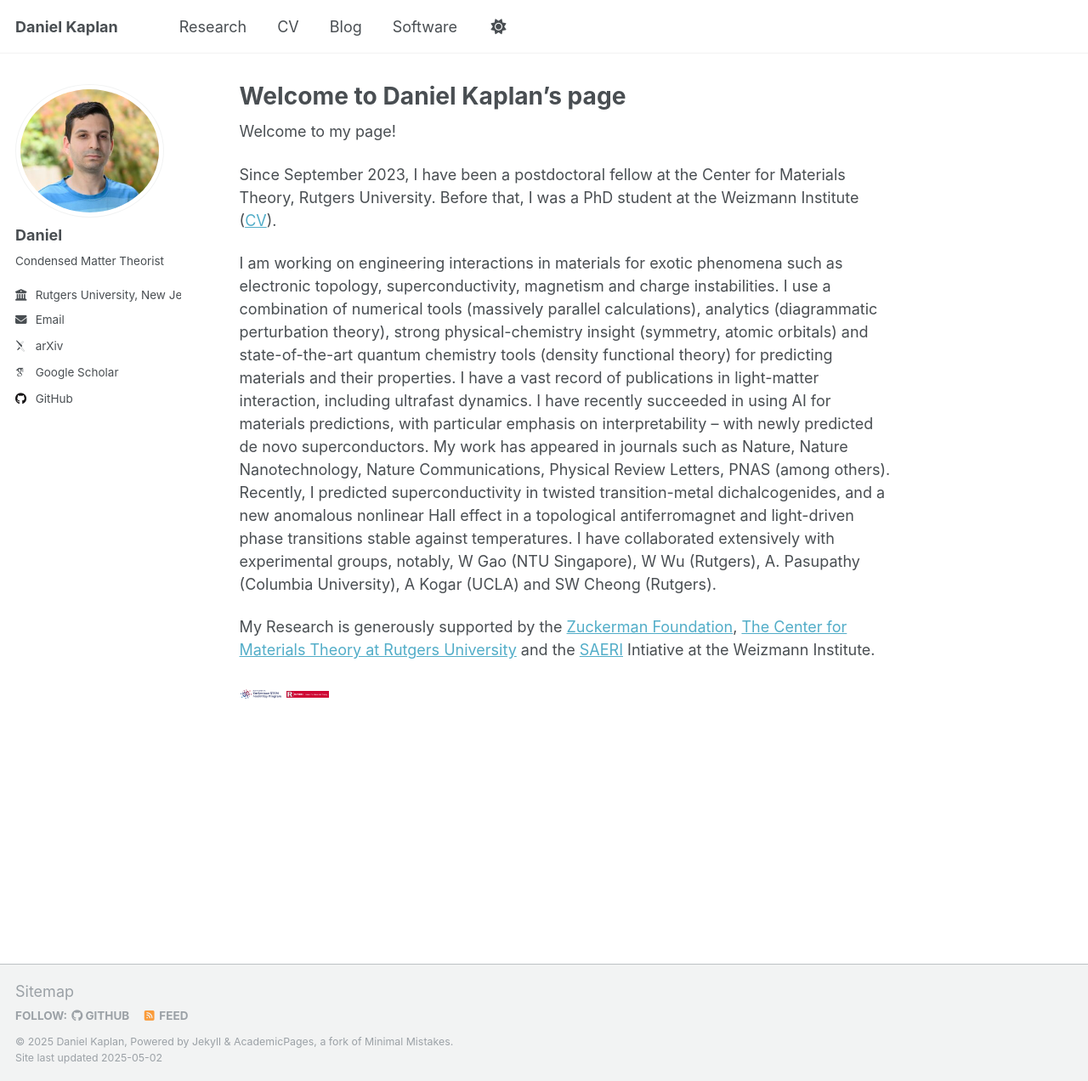
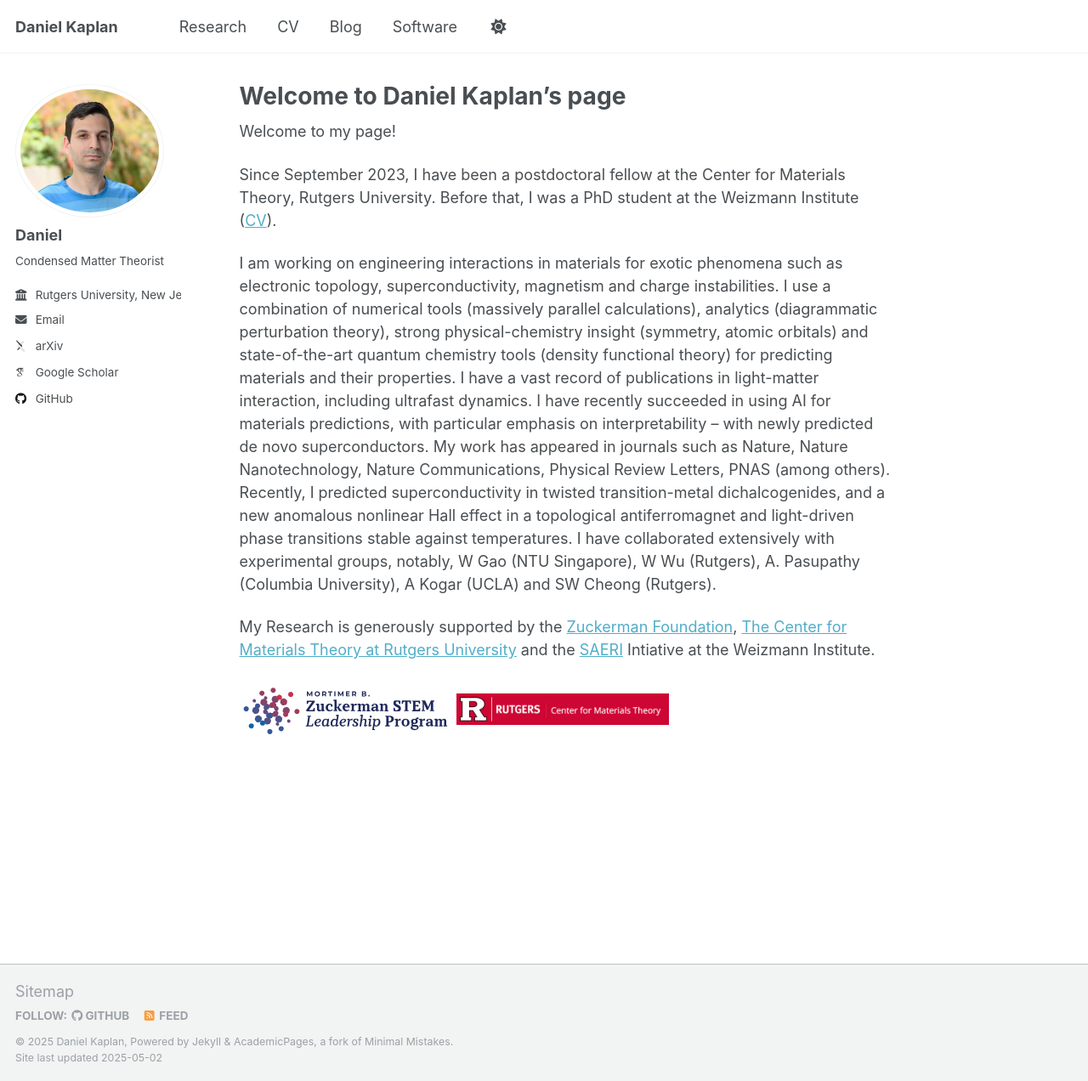
Before and after one commit to danielkaplan137/danielkaplan137.github.io, a Jekyll site: the page built from _pages/about.md, in a window 1280 px wide and 1272 px high. Shown: the whole window at 85% size. Built offline with Jekyll 4.4.1, drawn with Linux system fonts in a browser that asks for light colours; some web fonts are replaced.

Commit message:
Update about.md

```diff
--- a/_pages/about.md
+++ b/_pages/about.md
@@ -16,5 +16,5 @@ Before that, I was a PhD student at the Weizmann Institute ([CV](/CV)).
 
  My Research is generously supported by the [Zuckerman Foundation](https://zuckermanstem.org/scholars/dr-daniel-kaplan/), [The Center for Materials Theory at Rutgers University](https://cmt.rutgers.edu/) and the [SAERI](https://www.weizmann.ac.il/sustainability) Intiative at the Weizmann Institute.
 
-![](/images/Zuckerman.svg){: width="50"} ![](/images/CMT.png){: width="50"}
+![pic1](/images/Zuckerman.svg){: width="250" } ![pci2](/images/CMT.png){: width="250" }
 {: .text-justify}
```
